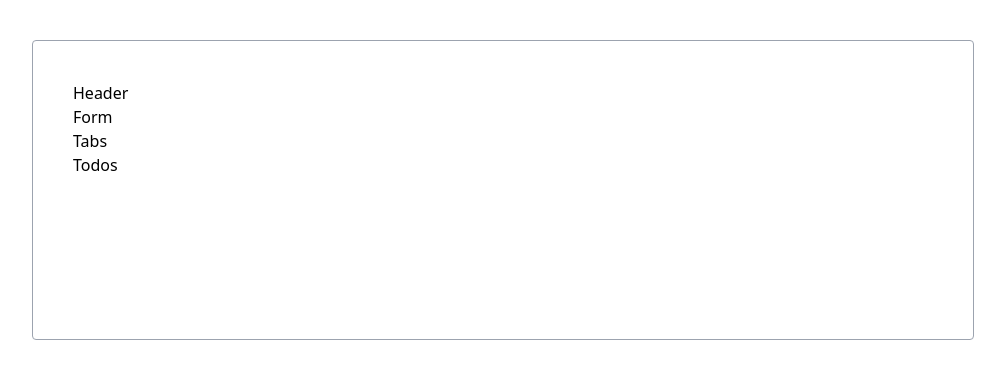
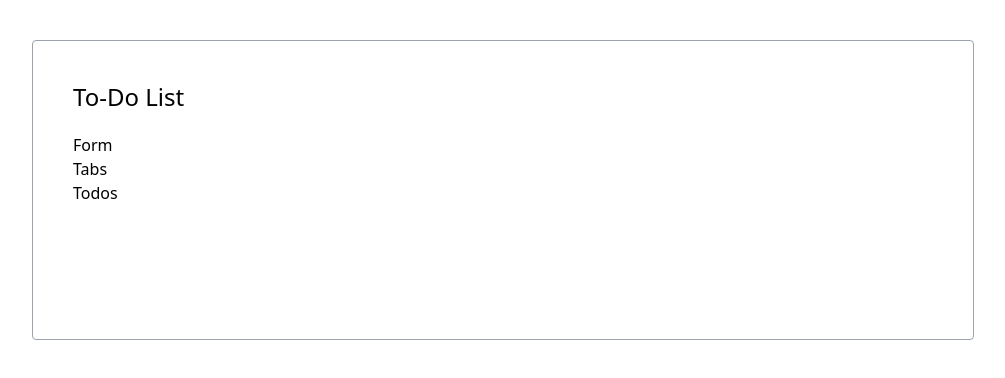
Before and after one commit to jonjieviduya/reacttodo, a React (Vite) app: page / in a window 1280 px wide. Shown: the top 378 px of the page, without its empty margins (137-1142 px from the left). Built offline with nearby package versions, Linux system fonts and the light colour scheme.

Commit message:
Added header.

```diff
--- a/src/components/Header.jsx
+++ b/src/components/Header.jsx
@@ -1,7 +1,9 @@
 import React from "react";
 
-const Header = () => {
-  return <div>Header</div>;
-};
+const Header = () => (
+	<section className="mb-5">
+		<h2 className="text-2xl">To-Do List</h2>
+	</section>
+)
 
 export default Header;
```
